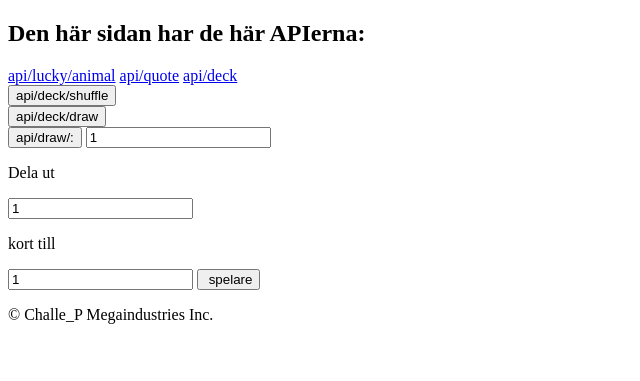
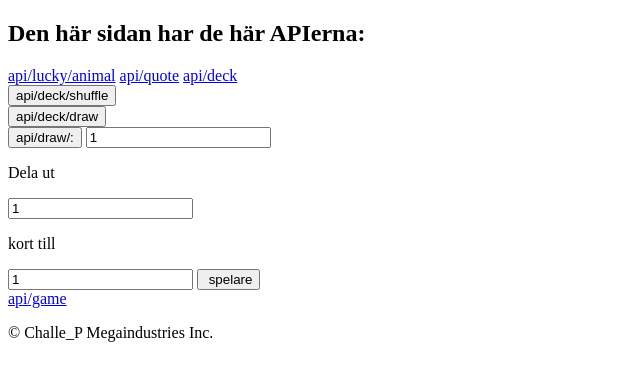
Before and after one commit to Challe-P/mvc, a Symfony app: template templates/api.html.twig in a window 1280 px wide. Shown: the part 242-623 px from the top of the page, without its empty margins (0-640 px from the left). Run offline with Twig, Linux system fonts and the light colour scheme; the template is opened without the code that fills it, so the values that code supplies are empty; some libraries are stand-ins or nearby versions.

Commit message:
Fixed a button

```diff
--- a/assets/styles/buttons.css
+++ b/assets/styles/buttons.css
@@ -105,6 +105,7 @@
     gap: 10px;
 }
 
-.deal-button {
+.deal-button,
+.last {
     grid-column: 1/3;
 }
--- a/templates/api.html.twig
+++ b/templates/api.html.twig
@@ -25,6 +25,7 @@
         <input class='number-input' type="number" name="players" min="1" value="1">
         <input class='button-text' type="submit" value=" spelare">
     </form>
+    <a class="button last" href="{{ path('game_api') }}">api/game</a>
 
 </div>
 {% endblock %}
```
